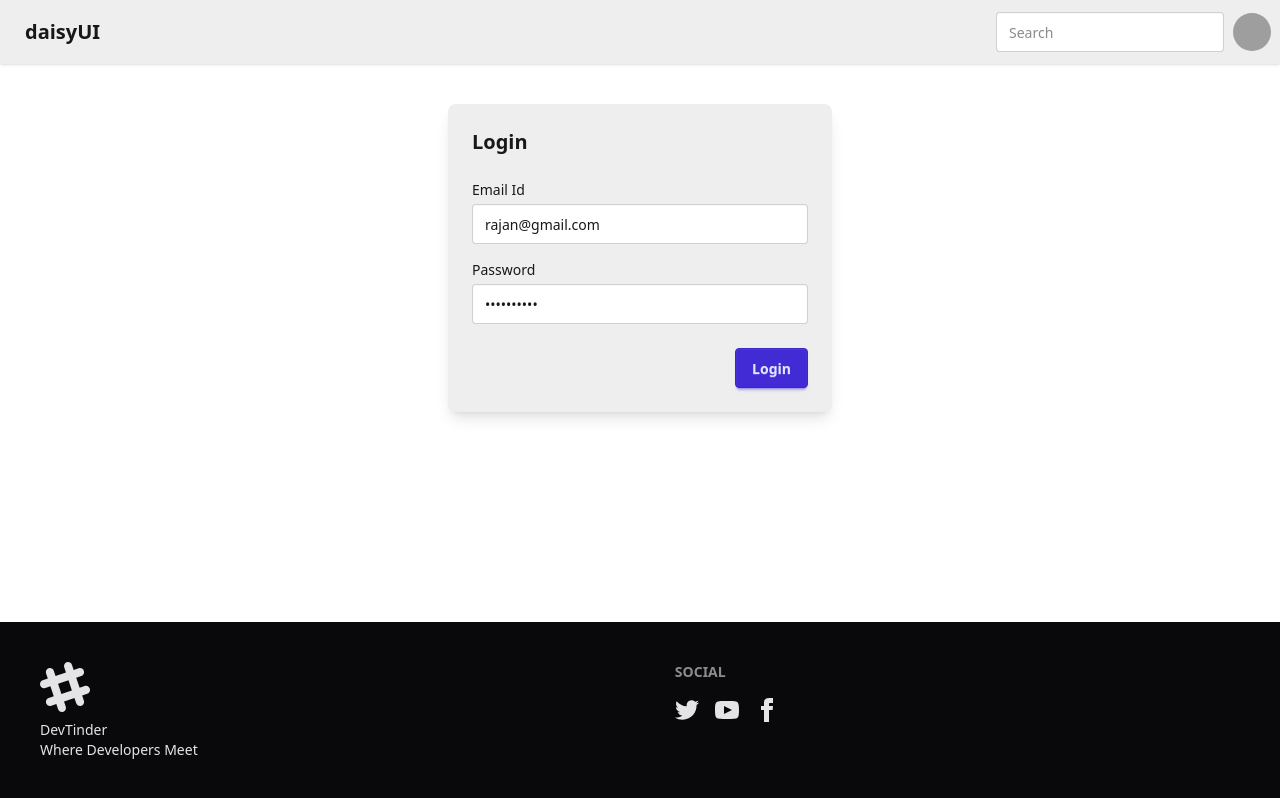
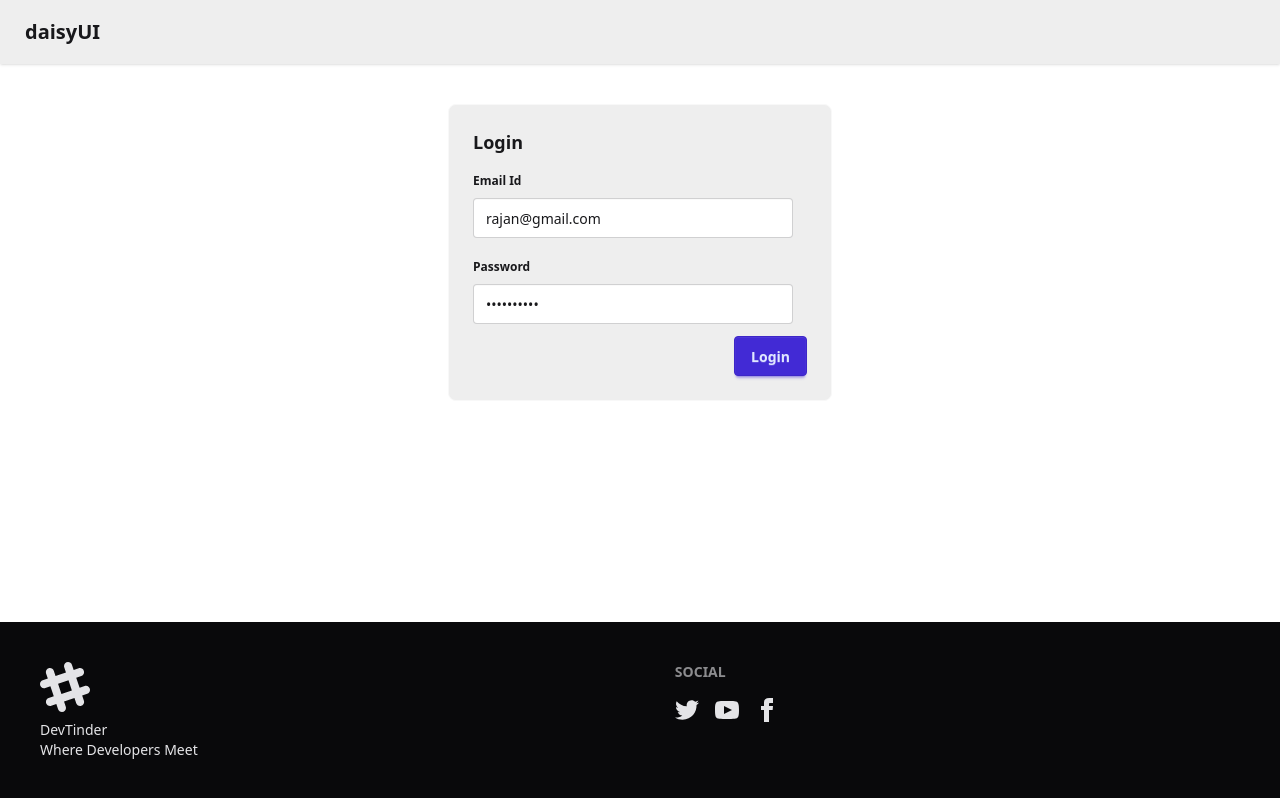
Before and after one commit to GauravThakur189/DevTinder-web, a React (Vite) app in the folder frontend/: page /login in a window 1280 px wide. Built offline with nearby package versions, Linux system fonts and the light colour scheme; grey boxes are pictures that could not be loaded.

Commit message:
setup redux store

```diff
--- a/frontend/package.json
+++ b/frontend/package.json
@@ -10,10 +10,12 @@
     "preview": "vite preview"
   },
   "dependencies": {
+    "@reduxjs/toolkit": "^2.8.1",
     "@tailwindcss/vite": "^4.1.6",
     "axios": "^1.9.0",
     "react": "^18.3.1",
     "react-dom": "^18.3.1",
+    "react-redux": "^9.2.0",
     "react-router-dom": "^6.30.0",
     "tailwindcss": "^4.1.6"
   },
--- a/frontend/src/App.jsx
+++ b/frontend/src/App.jsx
@@ -5,11 +5,14 @@ import Body from "./Body"
 import Footer from "./Footer"
 import Login from "./Login"
 import Profile from "./Profile"
+import {Provider} from 'react-redux'
+import appStore from "./utils/appStore"
 
 
 
 function App() {
   return (
+    <Provider store={appStore}>
     <BrowserRouter basename="/">
       <Routes>
         <Route path="/" element={<Body />} >
@@ -18,6 +21,7 @@ function App() {
         </Route>
       </Routes>
       </BrowserRouter>
+      </Provider>
   )
 }
 export default App
--- a/frontend/src/Login.jsx
+++ b/frontend/src/Login.jsx
@@ -1,72 +1,80 @@
-// import React from 'react'
-// import axios from 'axios'
+import React from 'react'
+import axios from 'axios'
+import { useDispatch } from 'react-redux'
+import { addUser } from './userSlice'
+import { useNavigate } from 'react-router'
 
-// const Login = () => {
-//   const [emailId, setEmailId] = React.useState('rajan@gmail.com')
-//   const [password, setPassword] = React.useState('Gaurav@123')
 
-//   const handleSubmit = async (e) => {
-//     e.preventDefault()  // Prevent default form submission
-//     console.log("Email:", emailId, "Password:", password)
-//     try {
-//       const response = await axios.post('http://localhost:3000/login', {
-//         emailId,
-//         password
-//       }, {
-//         withCredentials: true  // optional if using cookies
-//       })
-//       console.log("✅ Login success:", response.data)
-//     } catch (error) {
-//       console.log("❌ Login failed:", error.response?.data || error.message)
-//     }
-//   }
+const Login = () => {
+  const dispatch = useDispatch()
+  const navigate = useNavigate()
+  const [emailId, setEmailId] = React.useState('rajan@gmail.com')
+  const [password, setPassword] = React.useState('Gaurav@123')
 
-//   return (
-//     <div className="flex flex-col items-center justify-center my-10">
-//       <div className="card card-border bg-base-300 w-96">
-//         <div className="card-body">
-//           <h2 className="card-title text-shadow-black">Login</h2>
+  const handleSubmit = async (e) => {
+    e.preventDefault()  // Prevent default form submission
+    console.log("Email:", emailId, "Password:", password)
+    try {
+      const response = await axios.post('http://localhost:3000/login', {
+        emailId,
+        password
+      }, {
+        withCredentials: true  // optional if using cookies
+      })
+      console.log("✅ Login success:")
+      dispatch(addUser(response.data))
+      return navigate('/')
+    } catch (error) {
+      console.log("❌ Login failed:", error.response?.data || error.message)
+    }
+  }
 
-//           <fieldset className="fieldset">
-//             <legend className="fieldset-legend">Email Id</legend>
-//             <input
-//               type="text"
-//                value={emailId}
-//               className="input"
-//               placeholder="Type here"
+  return (
+    <div className="flex flex-col items-center justify-center my-10">
+      <div className="card card-border bg-base-300 w-96">
+        <div className="card-body">
+          <h2 className="card-title text-shadow-black">Login</h2>
 
-//               onChange={(e) => setEmailId(e.target.value)}
-//             />
-//           </fieldset>
+          <fieldset className="fieldset">
+            <legend className="fieldset-legend">Email Id</legend>
+            <input
+              type="text"
+               value={emailId}
+              className="input"
+              placeholder="Type here"
 
-//           <fieldset className="fieldset">
-//             <legend className="fieldset-legend">Password</legend>
-//             <input
-//               type="password"
-//               value={password}
-//               className="input"
-//               placeholder="Type here"
+              onChange={(e) => setEmailId(e.target.value)}
+            />
+          </fieldset>
 
-//               onChange={(e) => setPassword(e.target.value)}
-//             />
-//           </fieldset>
+          <fieldset className="fieldset">
+            <legend className="fieldset-legend">Password</legend>
+            <input
+              type="password"
+              value={password}
+              className="input"
+              placeholder="Type here"
 
-//           <div className="card-actions justify-end">
-//             <button
-//               type="button"
-//               className="btn btn-primary"
-//               onClick={handleSubmit}
-//             >
-//               Login
-//             </button>
-//           </div>
-//         </div>
-//       </div>
-//     </div>
-//   )
-// }
+              onChange={(e) => setPassword(e.target.value)}
+            />
+          </fieldset>
 
-// export default Login
+          <div className="card-actions justify-end">
+            <button
+              type="button"
+              className="btn btn-primary"
+              onClick={handleSubmit}
+            >
+              Login
+            </button>
+          </div>
+        </div>
+      </div>
+    </div>
+  )
+}
+
+export default Login
 
 
 
@@ -177,137 +185,137 @@
 
 
 
-import React, { useState } from 'react'
-import axios from 'axios'
+// import React, { useState } from 'react'
+// import axios from 'axios'
 
-// Create a configured instance of axios
-const api = axios.create({
-  baseURL: 'http://localhost:3000',
-  withCredentials: true,
-  headers: {
-    'Content-Type': 'application/json',
-    'Accept': 'application/json'
-  }
-});
+// // Create a configured instance of axios
+// const api = axios.create({
+//   baseURL: 'http://localhost:3000',
+//   withCredentials: true,
+//   headers: {
+//     'Content-Type': 'application/json',
+//     'Accept': 'application/json'
+//   }
+// });
 
-const Login = () => {
-  const [emailId, setEmailId] = useState('rajan@gmail.com')
-  const [password, setPassword] = useState('Gaurav@123')
-  const [isLoading, setIsLoading] = useState(false)
-  const [error, setError] = useState(null)
-  const [loginSuccess, setLoginSuccess] = useState(false)
-  const [userData, setUserData] = useState(null)
+// const Login = () => {
+//   const [emailId, setEmailId] = useState('rajan@gmail.com')
+//   const [password, setPassword] = useState('Gaurav@123')
+//   const [isLoading, setIsLoading] = useState(false)
+//   const [error, setError] = useState(null)
+//   const [loginSuccess, setLoginSuccess] = useState(false)
+//   const [userData, setUserData] = useState(null)
 
-  const handleSubmit = async (e) => {
-    e.preventDefault()
-    setIsLoading(true)
-    setError(null)
-    setUserData(null)
+//   const handleSubmit = async (e) => {
+//     e.preventDefault()
+//     setIsLoading(true)
+//     setError(null)
+//     setUserData(null)
 
-    try {
-      // Use the configured axios instance
-      const response = await api.post('/login', {
-        emailId,
-        password
-      });
+//     try {
+//       // Use the configured axios instance
+//       const response = await api.post('/login', {
+//         emailId,
+//         password
+//       });
 
-      console.log("Full axios response:", response);
+//       console.log("Full axios response:", response);
 
-      if (response.data && response.data.success) {
-        console.log("✅ Login success:", response.data);
-        setLoginSuccess(true);
-        setUserData(response.data.user);
+//       if (response.data && response.data.success) {
+//         console.log("✅ Login success:", response.data);
+//         setLoginSuccess(true);
+//         setUserData(response.data.user);
 
-        // In a real app, you might store user info in context or redirect
-        // window.location.href = '/dashboard';
-      } else {
-        // This should not normally happen with proper error handling
-        setError("Login failed - unexpected response format");
-        console.log("Unexpected response format:", response);
-      }
-    } catch (error) {
-      console.log("❌ Login failed:", error);
+//         // In a real app, you might store user info in context or redirect
+//         // window.location.href = '/dashboard';
+//       } else {
+//         // This should not normally happen with proper error handling
+//         setError("Login failed - unexpected response format");
+//         console.log("Unexpected response format:", response);
+//       }
+//     } catch (error) {
+//       console.log("❌ Login failed:", error);
 
-      const errorMessage = error.response?.data?.message ||
-                          error.message ||
-                          "Login failed. Please try again.";
+//       const errorMessage = error.response?.data?.message ||
+//                           error.message ||
+//                           "Login failed. Please try again.";
 
-      setError(errorMessage);
-    } finally {
-      setIsLoading(false);
-    }
-  }
+//       setError(errorMessage);
+//     } finally {
+//       setIsLoading(false);
+//     }
+//   }
 
-  return (
-    <div className="flex flex-col items-center justify-center my-10">
-      <div className="card bg-base-300 w-96 shadow-lg">
-        <div className="card-body">
-          <h2 className="card-title text-xl font-bold mb-4">Login</h2>
+//   return (
+//     <div className="flex flex-col items-center justify-center my-10">
+//       <div className="card bg-base-300 w-96 shadow-lg">
+//         <div className="card-body">
+//           <h2 className="card-title text-xl font-bold mb-4">Login</h2>
 
-          {loginSuccess && (
-            <div className="alert alert-success mb-4">
-              <div>
-                <svg xmlns="http://www.w3.org/2000/svg" className="stroke-current flex-shrink-0 h-6 w-6" fill="none" viewBox="0 0 24 24"><path strokeLinecap="round" strokeLinejoin="round" strokeWidth="2" d="M9 12l2 2 4-4m6 2a9 9 0 11-18 0 9 9 0 0118 0z" /></svg>
-                <span>Login successful!</span>
-              </div>
-            </div>
-          )}
+//           {loginSuccess && (
+//             <div className="alert alert-success mb-4">
+//               <div>
+//                 <svg xmlns="http://www.w3.org/2000/svg" className="stroke-current flex-shrink-0 h-6 w-6" fill="none" viewBox="0 0 24 24"><path strokeLinecap="round" strokeLinejoin="round" strokeWidth="2" d="M9 12l2 2 4-4m6 2a9 9 0 11-18 0 9 9 0 0118 0z" /></svg>
+//                 <span>Login successful!</span>
+//               </div>
+//             </div>
+//           )}
 
-          {error && (
-            <div className="alert alert-error mb-4">
-              <div>
-                <svg xmlns="http://www.w3.org/2000/svg" className="stroke-current flex-shrink-0 h-6 w-6" fill="none" viewBox="0 0 24 24"><path strokeLinecap="round" strokeLinejoin="round" strokeWidth="2" d="M10 14l2-2m0 0l2-2m-2 2l-2-2m2 2l2 2m7-2a9 9 0 11-18 0 9 9 0 0118 0z" /></svg>
-                <span>{error}</span>
-              </div>
-            </div>
-          )}
+//           {error && (
+//             <div className="alert alert-error mb-4">
+//               <div>
+//                 <svg xmlns="http://www.w3.org/2000/svg" className="stroke-current flex-shrink-0 h-6 w-6" fill="none" viewBox="0 0 24 24"><path strokeLinecap="round" strokeLinejoin="round" strokeWidth="2" d="M10 14l2-2m0 0l2-2m-2 2l-2-2m2 2l2 2m7-2a9 9 0 11-18 0 9 9 0 0118 0z" /></svg>
+//                 <span>{error}</span>
+//               </div>
+//             </div>
+//           )}
 
-          {userData && (
-            <div className="bg-base-200 p-4 rounded-lg mb-4">
-              <h3 className="font-bold text-lg mb-2">Welcome, {userData.firstName}!</h3>
-              <p className="text-sm">You have successfully logged in.</p>
-            </div>
-          )}
+//           {userData && (
+//             <div className="bg-base-200 p-4 rounded-lg mb-4">
+//               <h3 className="font-bold text-lg mb-2">Welcome, {userData.firstName}!</h3>
+//               <p className="text-sm">You have successfully logged in.</p>
+//             </div>
+//           )}
 
-          <form onSubmit={handleSubmit}>
-            <fieldset className="mb-4">
-              <legend className="text-sm font-medium mb-1">Email Id</legend>
-              <input
-                type="email"
-                value={emailId}
-                className="input input-bordered w-full"
-                placeholder="Enter your email"
-                onChange={(e) => setEmailId(e.target.value)}
-                required
-              />
-            </fieldset>
+//           <form onSubmit={handleSubmit}>
+//             <fieldset className="mb-4">
+//               <legend className="text-sm font-medium mb-1">Email Id</legend>
+//               <input
+//                 type="email"
+//                 value={emailId}
+//                 className="input input-bordered w-full"
+//                 placeholder="Enter your email"
+//                 onChange={(e) => setEmailId(e.target.value)}
+//                 required
+//               />
+//             </fieldset>
 
-            <fieldset className="mb-6">
-              <legend className="text-sm font-medium mb-1">Password</legend>
-              <input
-                type="password"
-                value={password}
-                className="input input-bordered w-full"
-                placeholder="Enter your password"
-                onChange={(e) => setPassword(e.target.value)}
-                required
-              />
-            </fieldset>
+//             <fieldset className="mb-6">
+//               <legend className="text-sm font-medium mb-1">Password</legend>
+//               <input
+//                 type="password"
+//                 value={password}
+//                 className="input input-bordered w-full"
+//                 placeholder="Enter your password"
+//                 onChange={(e) => setPassword(e.target.value)}
+//                 required
+//               />
+//             </fieldset>
 
-            <div className="card-actions justify-end">
-              <button
-                type="submit"
-                className="btn btn-primary"
-                disabled={isLoading}
-              >
-                {isLoading ? 'Logging in...' : 'Login'}
-              </button>
-            </div>
-          </form>
-        </div>
-      </div>
-    </div>
-  )
-}
+//             <div className="card-actions justify-end">
+//               <button
+//                 type="submit"
+//                 className="btn btn-primary"
+//                 disabled={isLoading}
+//               >
+//                 {isLoading ? 'Logging in...' : 'Login'}
+//               </button>
+//             </div>
+//           </form>
+//         </div>
+//       </div>
+//     </div>
+//   )
+// }
 
-export default Login
+// export default Login
--- a/frontend/src/NavBar.jsx
+++ b/frontend/src/NavBar.jsx
@@ -1,13 +1,20 @@
 import React from 'react'
+import { useSelector } from 'react-redux'
+import { useNavigate } from 'react-router'
 
 const Navbar = () => {
+  const user  = useSelector((store) => store.user)
+
+  console.log("use slector",user)
+  if(user) console.log("User",user.firstName);
+
   return (
            <div className="navbar bg-base-300 shadow-sm">
   <div className="flex-1">
     <a className="btn btn-ghost text-xl">daisyUI</a>
   </div>
-  <div className="flex gap-2">
-    <input type="text" placeholder="Search" className="input input-bordered w-24 md:w-auto" />
+  {user && (<div className="flex gap-2">
+    <p  className=" mx-1 input-bordered w-24 md:w-auto">Welcome, {user.user.firstName}</p>
     <div className="dropdown dropdown-end">
       <div tabIndex={0} role="button" className="btn btn-ghost btn-circle avatar">
         <div className="w-10 rounded-full">
@@ -29,7 +36,7 @@ const Navbar = () => {
         <li><a>Logout</a></li>
       </ul>
     </div>
-  </div>
+  </div>)}
 </div>
   )
 }
--- /dev/null
+++ b/frontend/src/userSlice.js
@@ -0,0 +1,17 @@
+import { createSlice } from "@reduxjs/toolkit";
+
+const userSlice = createSlice({
+    name: "user",
+    initialState: null,
+    reducers:{
+        addUser: (state, action) => {
+            return action.payload;
+        },
+        clearUser: (state) => {
+            return null;
+        }
+    }
+})
+
+export const { addUser, clearUser } = userSlice.actions;
+export const userReducer = userSlice.reducer;
```
Also changed, not shown: frontend/src/utils/appStore.js (added, +12 -0 lines), 1 other file (tests, documents, lock files or other folders).
